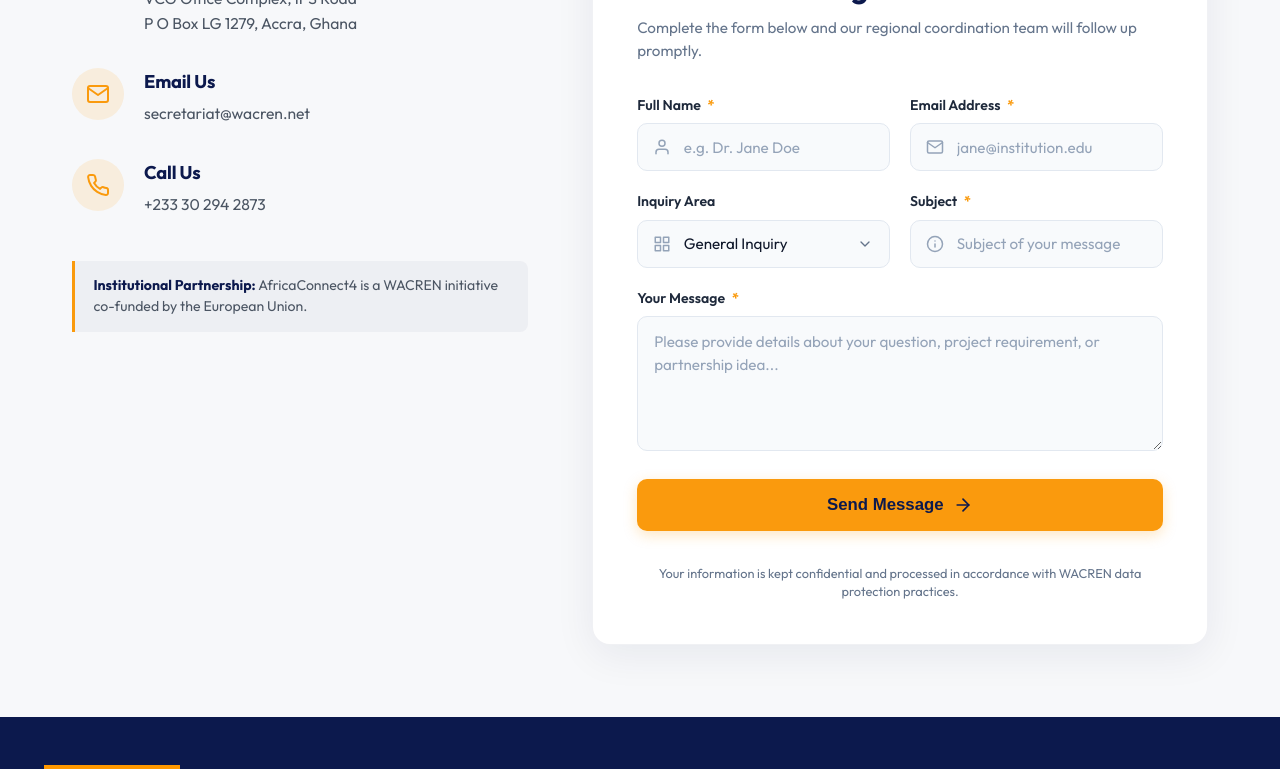
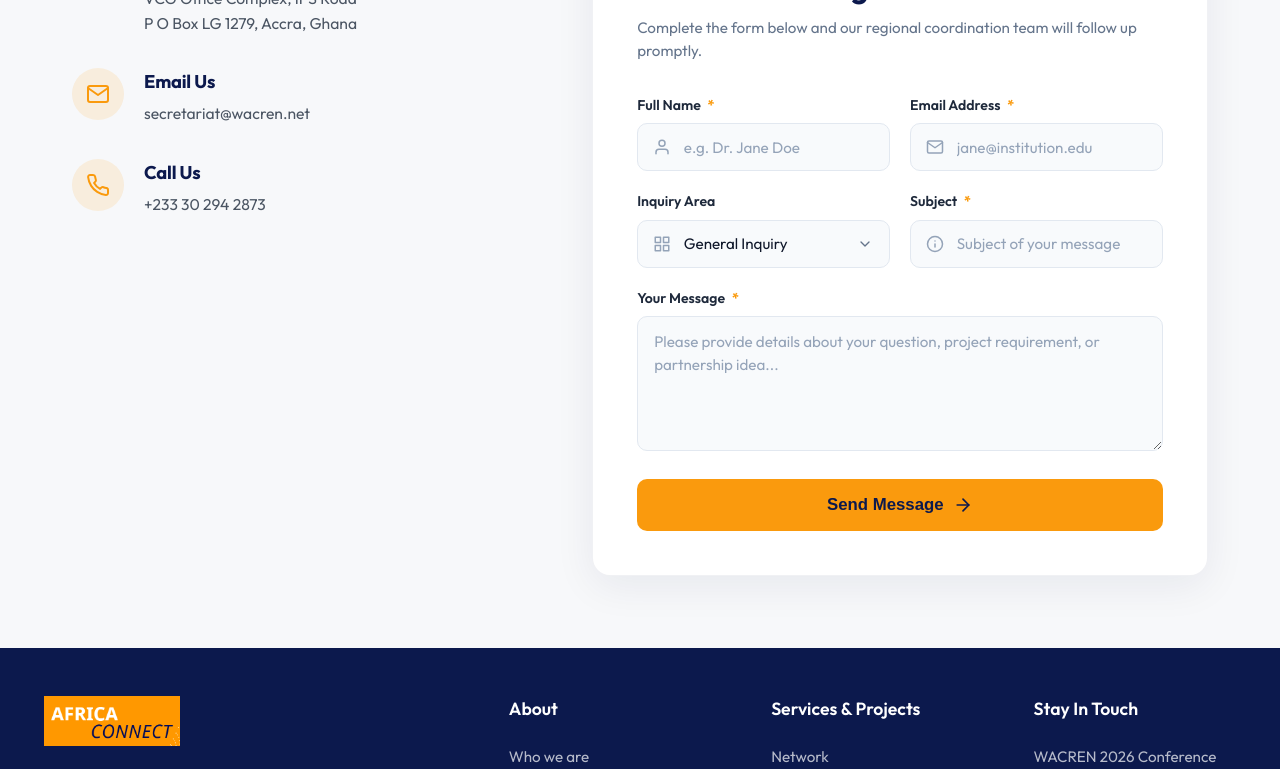
Before and after one commit to rizennews/africaconnect4, a Next.js app: page /contact in a window 1280 px wide. Shown: the part 527-1296 px from the top of the page. Built offline with nearby package versions, Linux system fonts and the light colour scheme; no server answers.

Commit message:
fix(contact): remove glowing effects, confidentiality disclaimer, and institutional note

```diff
--- a/src/app/contact/Contact.module.css
+++ b/src/app/contact/Contact.module.css
@@ -75,22 +75,6 @@
   color: var(--color-primary-orange);
 }
 
-/* Institutional Note */
-.initiativeNote {
-  background: rgba(12, 25, 77, 0.04);
-  border-left: 3px solid var(--color-primary-orange);
-  padding: 0.9rem 1.15rem;
-  border-radius: 0 8px 8px 0;
-  font-size: 0.88rem;
-  color: #4b5563;
-  line-height: 1.5;
-  margin-top: 0.5rem;
-}
-
-.initiativeNote strong {
-  color: var(--color-primary-dark);
-}
-
 /* Right Column: Form Section */
 .formSection {
   width: 100%;
--- a/src/app/contact/page.tsx
+++ b/src/app/contact/page.tsx
@@ -126,10 +126,6 @@ export default function Page() {
                 </div>
               </div>
             </div>
-
-            <div className={styles.initiativeNote}>
-              <strong>Institutional Partnership:</strong> AfricaConnect4 is a WACREN initiative co-funded by the European Union.
-            </div>
           </div>
 
           <div className={styles.formSection}>
--- a/src/components/ContactForm.module.css
+++ b/src/components/ContactForm.module.css
@@ -113,7 +113,7 @@
   outline: none;
   border-color: var(--color-primary-orange);
   background-color: #ffffff;
-  box-shadow: 0 0 0 3px rgba(250, 154, 13, 0.16);
+  box-shadow: none;
 }
 
 .inputWrapper:focus-within .inputIcon {
@@ -136,19 +136,19 @@
   border: none;
   border-radius: 10px;
   cursor: pointer;
-  transition: all 0.25s cubic-bezier(0.16, 1, 0.3, 1);
+  transition: background-color 0.2s ease, transform 0.2s ease;
   display: flex;
   align-items: center;
   justify-content: center;
   gap: 0.6rem;
-  box-shadow: 0 4px 14px rgba(250, 154, 13, 0.25);
+  box-shadow: none;
   margin-top: 0.5rem;
 }
 
 .submitBtn:hover:not(:disabled) {
   background: var(--color-secondary-orange);
   transform: translateY(-2px);
-  box-shadow: 0 6px 20px rgba(250, 154, 13, 0.35);
+  box-shadow: none;
 }
 
 .submitBtn:active:not(:disabled) {
@@ -184,13 +184,6 @@
   }
 }
 
-.privacyNote {
-  font-size: 0.8rem;
-  color: #64748b;
-  text-align: center;
-  margin-top: 0.85rem;
-  line-height: 1.4;
-}
 
 /* Success Card */
 .successCard {
@@ -214,7 +207,7 @@
   display: flex;
   align-items: center;
   justify-content: center;
-  box-shadow: 0 4px 15px rgba(34, 197, 94, 0.3);
+  box-shadow: none;
 }
 
 .successTitle {
--- a/src/components/ContactForm.tsx
+++ b/src/components/ContactForm.tsx
@@ -239,10 +239,6 @@ export default function ContactForm() {
               </>
             )}
           </button>
-
-          <p className={styles.privacyNote}>
-            Your information is kept confidential and processed in accordance with WACREN data protection practices.
-          </p>
         </form>
       )}
     </div>
```
